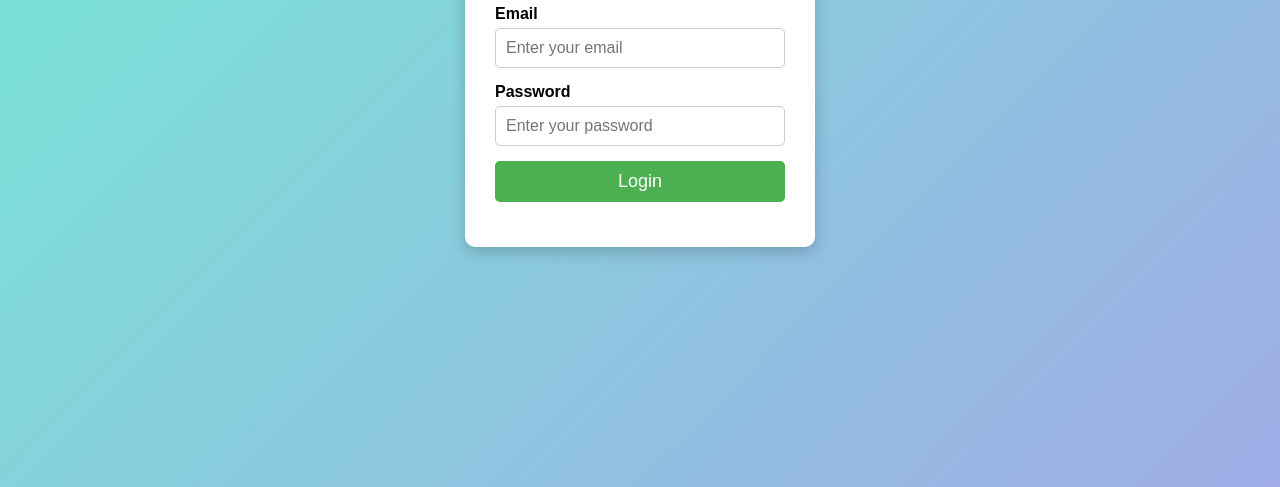
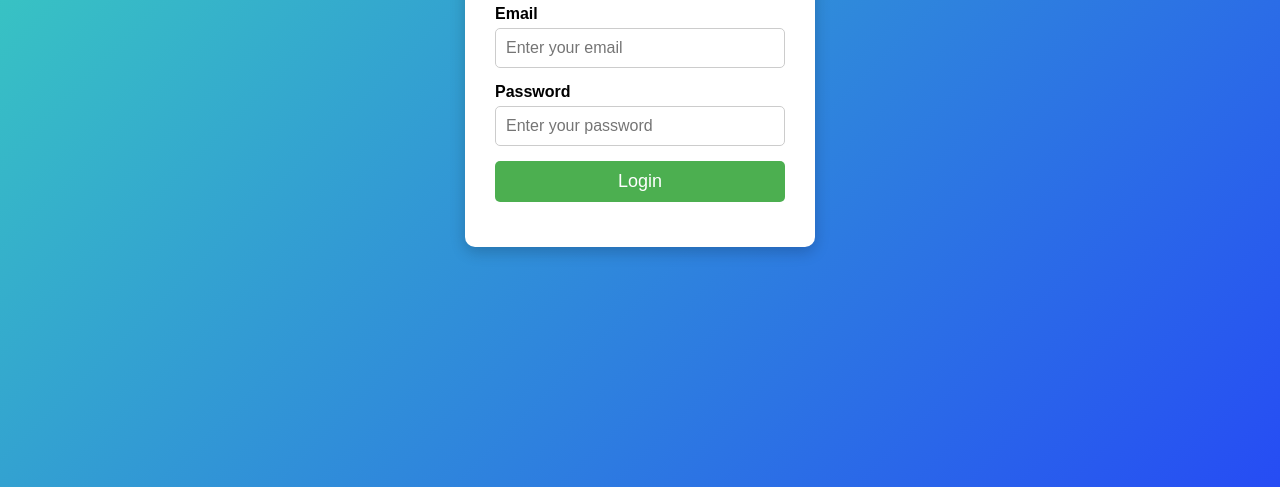
Before and after one commit to roopabhuin-netizen/login, a plain HTML site: page index.html in a window 1280 px wide. Shown: the part 313-800 px from the top of the page. Drawn offline with Linux system fonts and the light colour scheme.

Commit message:
changed the background colour

```diff
--- a/style.css
+++ b/style.css
@@ -10,7 +10,7 @@ body{
     display:flex;
     justify-content:center;
     align-items:center;
-    background:linear-gradient(135deg,#74ebd5,#9face6);
+    background:linear-gradient(135deg,#3bd7bb,#264cf4);
 }
 
 .login-container{
```
